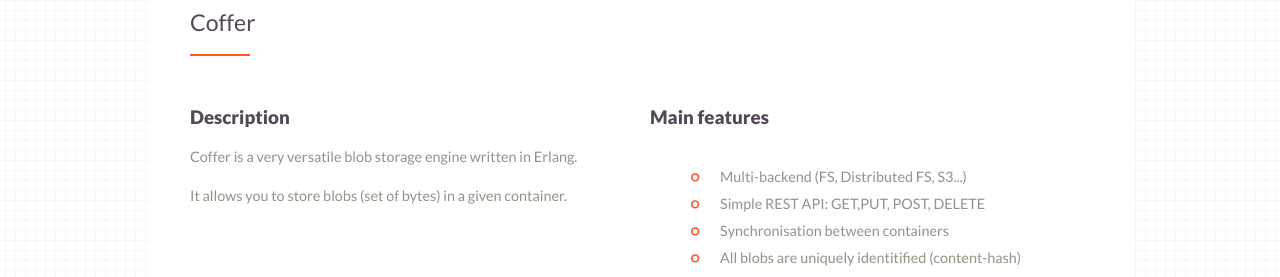
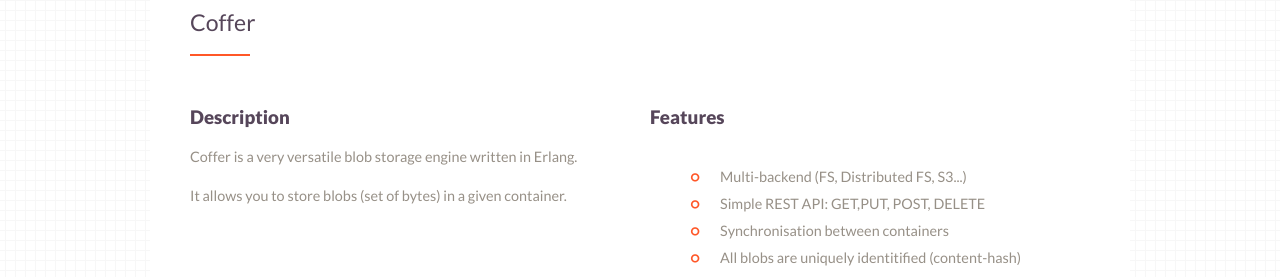
Before and after one commit to refuge/refuge.io, a Jekyll site: the page built from web/details/modules.html, in a window 1280 px wide. Shown: the part 352-629 px from the top of the page. Built offline with Jekyll 4.4.1, drawn with Linux system fonts in a browser that asks for light colours.

Commit message:
A few typo.

```diff
--- a/web/details/modules.html
+++ b/web/details/modules.html
@@ -27,7 +27,7 @@
                                 <img src="/img/coffer_overview.png" alt="Coffer Overview" />
                             </div>
                             <div class="one-half">
-                                <h4>Main features</h4>
+                                <h4>Features</h4>
                                     <ul>
                                         <li>Multi-backend (FS, Distributed FS, S3...)</li>
                                         <li>Simple REST API: GET,PUT, POST, DELETE</li>
```
Also changed, not shown: other parts of web/details/modules.html (+1 -1 lines).
